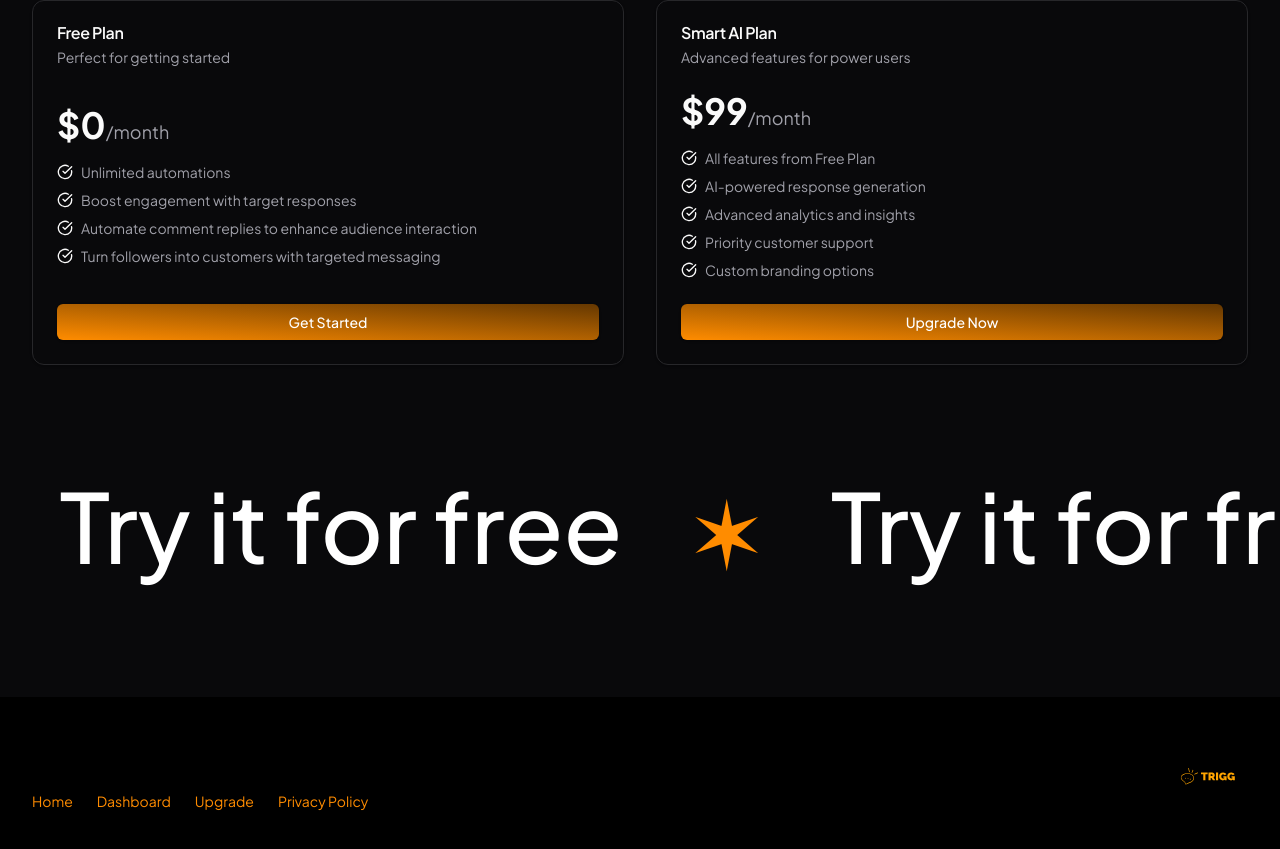
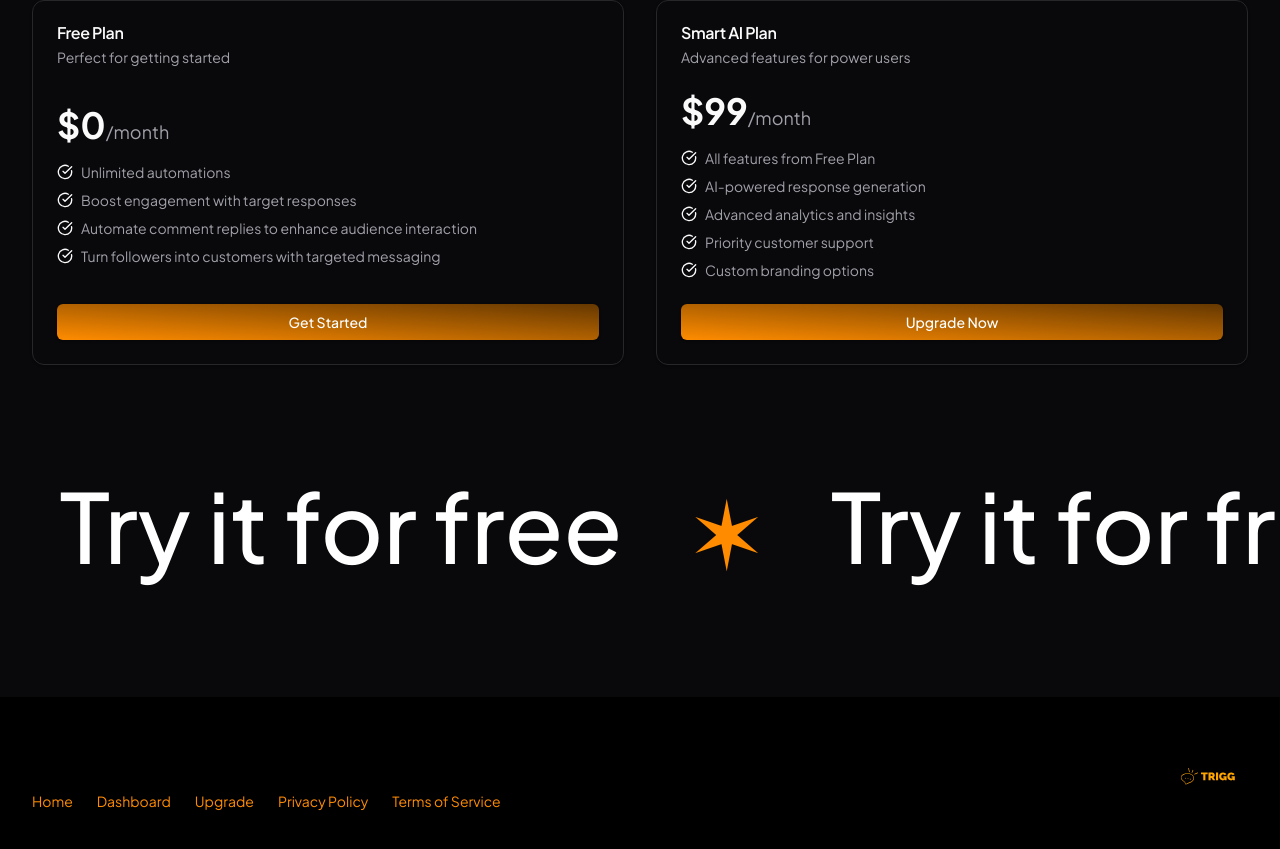
Before and after one commit to HaroonHakimi/Trigg, a Next.js app: page / in a window 1280 px wide. Shown: the part 5197-6046 px from the top of the page. Built offline with nearby package versions, Linux system fonts and the light colour scheme.

Commit message:
updated terms of service page

```diff
--- a/src/app/(website)/terms-of-service/page.tsx
+++ b/src/app/(website)/terms-of-service/page.tsx
@@ -23,7 +23,7 @@ export default function TermsOfService() {
           <section className="mb-6">
             <h2 className="text-xl font-semibold mb-2">3. User Responsibilities</h2>
             <p className="text-white/40">
-              Users must comply with platform guidelines, including Meta's policies. Trigg is not responsible for any
+              Users must comply with platform guidelines, including Meta&apos;s policies. Trigg is not responsible for any
               violations that may lead to account restrictions.
             </p>
           </section>
--- a/src/components/global/landing-page/footer.tsx
+++ b/src/components/global/landing-page/footer.tsx
@@ -9,6 +9,7 @@ const Footer = () => {
     { label: "Dashboard", href: "/dashboard" },
     { label: "Upgrade", href: "/dashboard" },
     { label: "Privacy Policy", href: "/privacy-policy" },
+    { label: "Terms of Service", href: "/terms-of-service" },
   ];
   return (
     <section className="py-16 text-white/50 bg-black z-100">
```
